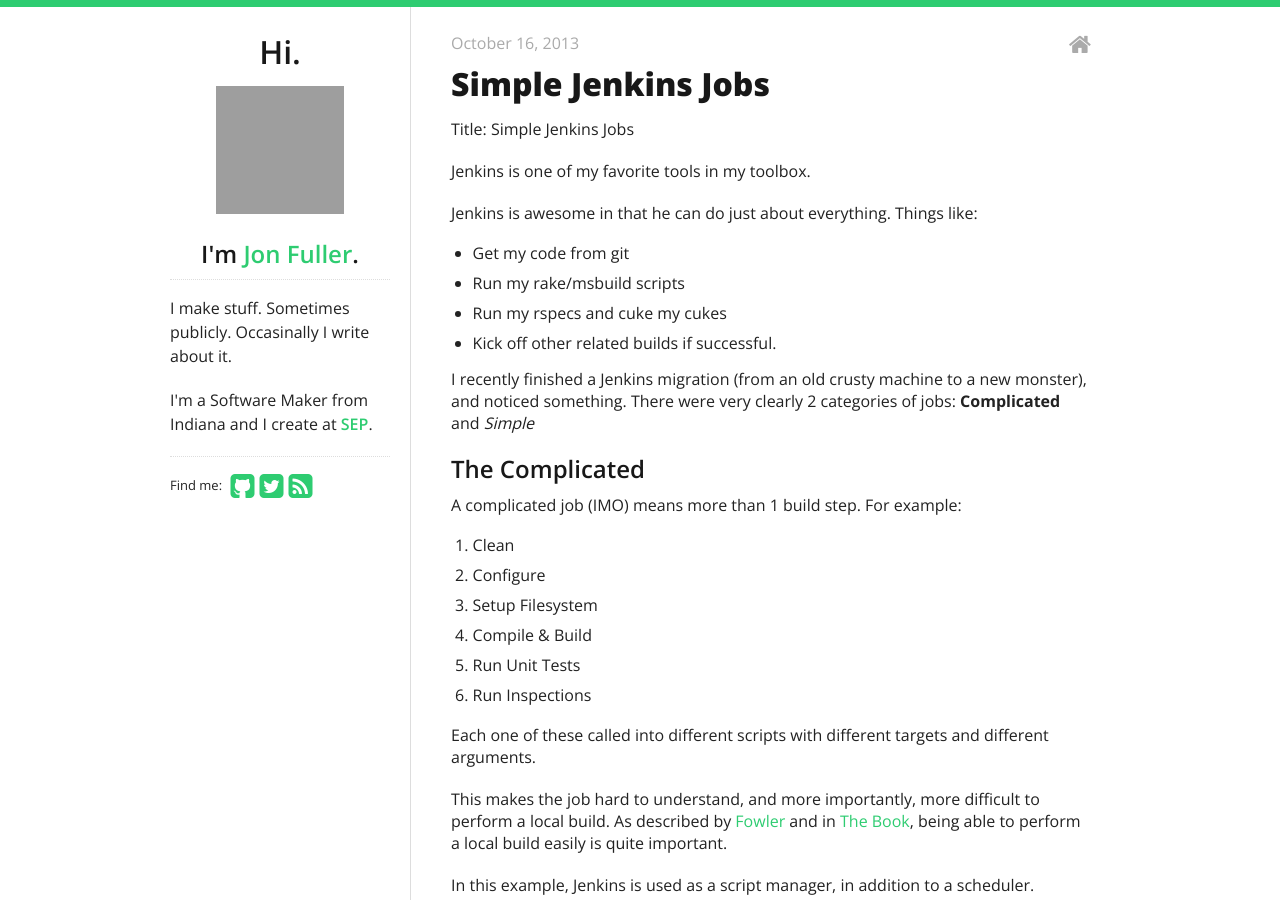
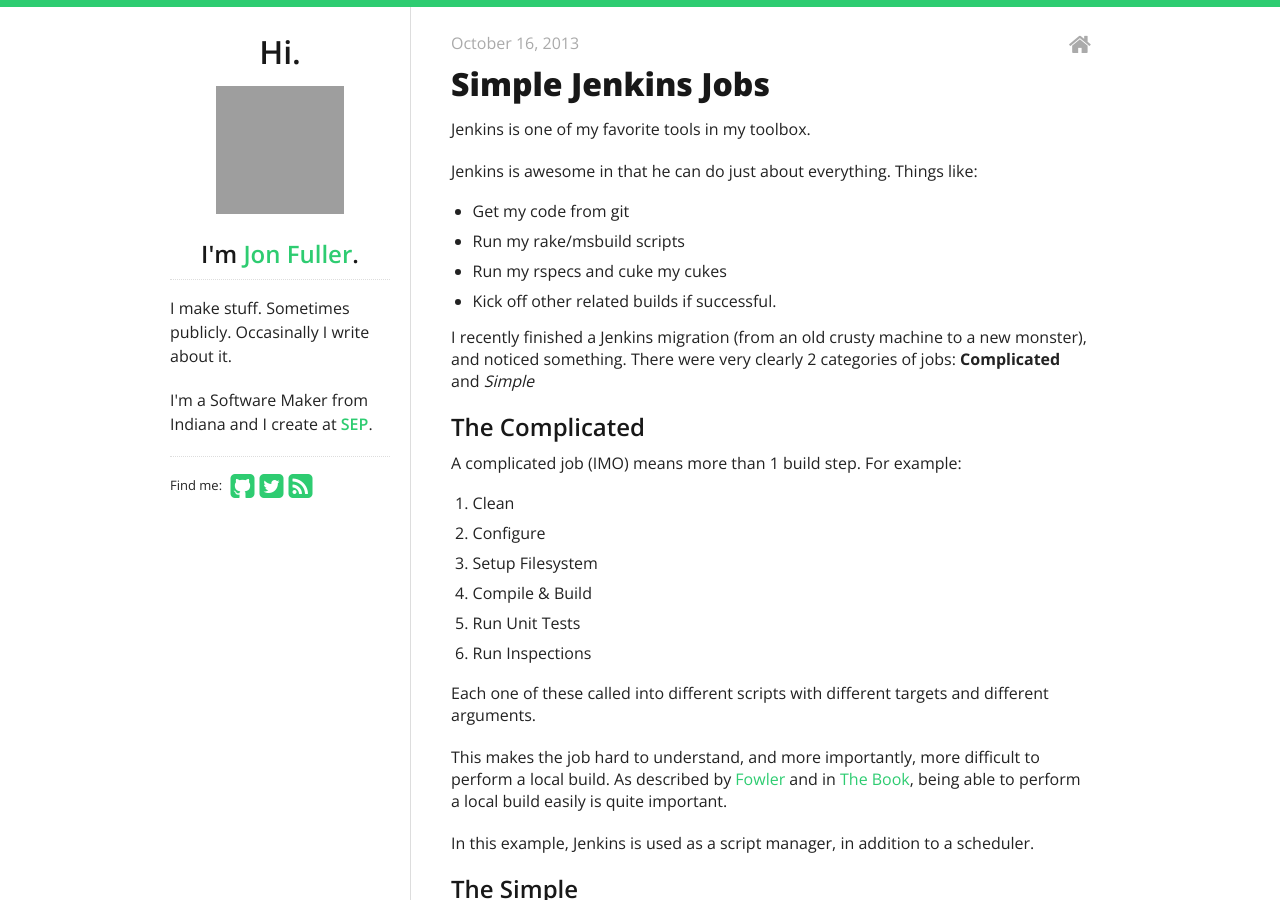
Before and after one commit to jonfuller/jonfuller.github.io, a Jekyll site: the page built from _posts/2013-10-16-simple-jenkins-jobs.md, in a window 1280 px wide and 900 px high. Built offline with Jekyll 4.4.1, drawn with Linux system fonts in a browser that asks for light colours; Markdown is read by kramdown in place of the engine named in the settings; grey boxes are pictures that could not be loaded.

Commit message:
remove bogus title

```diff
--- a/_posts/2013-10-16-simple-jenkins-jobs.md
+++ b/_posts/2013-10-16-simple-jenkins-jobs.md
@@ -5,8 +5,6 @@
 - blog
 date: 2013-10-16 09:00
 ---
-
-Title: Simple Jenkins Jobs
 
 Jenkins is one of my favorite tools in my toolbox.
 
```
